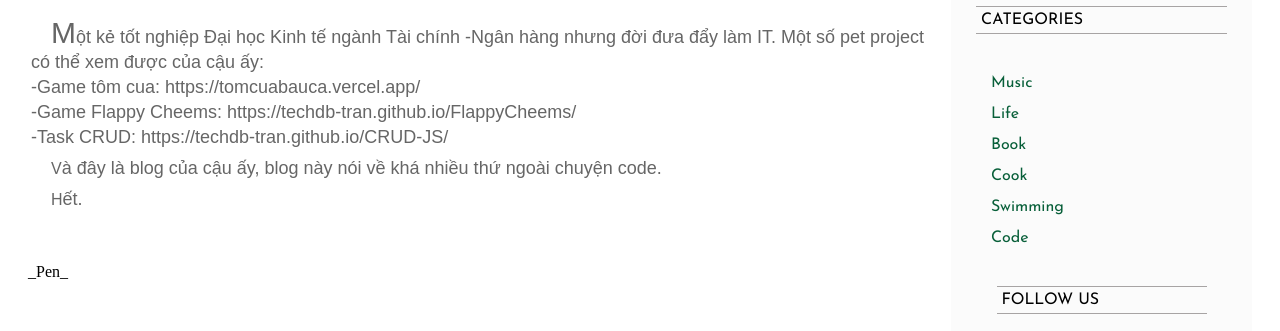
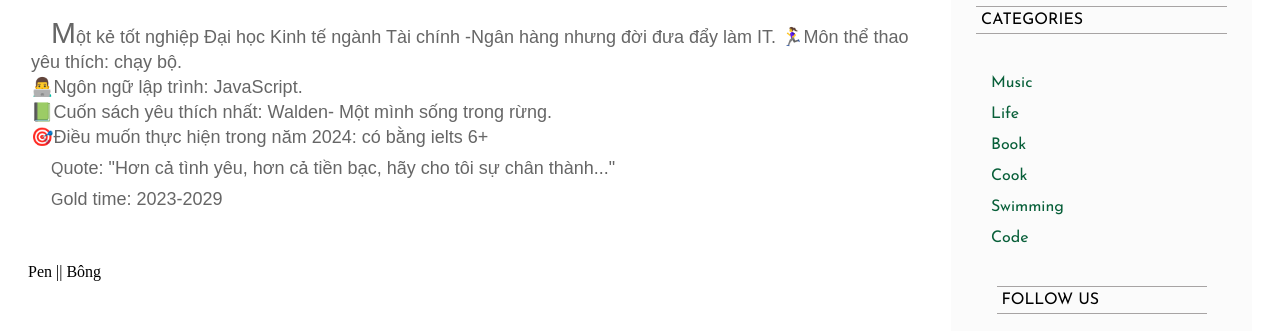
Before and after one commit to techdb-tran/AboutMe, a plain HTML site: page about.html in a window 1280 px wide. Shown: the part 454-785 px from the top of the page. Drawn offline with Linux system fonts and the light colour scheme; a web font is replaced by a local one.

Commit message:
Update about.html

```diff
--- a/about.html
+++ b/about.html
@@ -43,16 +43,16 @@
           </div>
           <p class="content">
             Một kẻ tốt nghiệp Đại học Kinh tế ngành Tài chính -Ngân hàng nhưng đời đưa đẩy làm IT.
-            Một số pet project có thể xem được của cậu ấy:<br/>
-            -Game tôm cua: https://tomcuabauca.vercel.app/<br/>
-            -Game Flappy Cheems: https://techdb-tran.github.io/FlappyCheems/<br/>
-            -Task CRUD: https://techdb-tran.github.io/CRUD-JS/<br/>
+            🏃‍♀️Môn thể thao yêu thích: chạy bộ.<br/>
+            👨‍💻Ngôn ngữ lập trình: JavaScript.<br/>
+            📗Cuốn sách yêu thích nhất: Walden- Một mình sống trong rừng.<br/>
+            🎯Điều muốn thực hiện trong năm 2024: có bằng ielts 6+<br/>
             <p class="contentItem">
-            Và đây là blog của cậu ấy, blog này nói về khá nhiều thứ ngoài chuyện code.
+            Quote: "Hơn cả tình yêu, hơn cả tiền bạc, hãy cho tôi sự chân thành..."
             </p>
-            <p class="contentItem">Hết.</p>
+            <p class="contentItem">Gold time: 2023-2029</p>
             </p>
-            <p>_Pen_</p>
+            <p>Pen || Bông</p>
         </div>
         <div class='sidebar'>
             <div class="sidebarItem">
```
